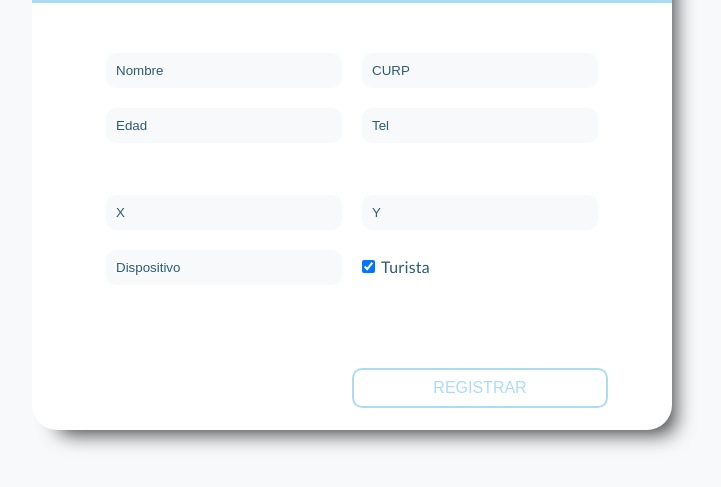
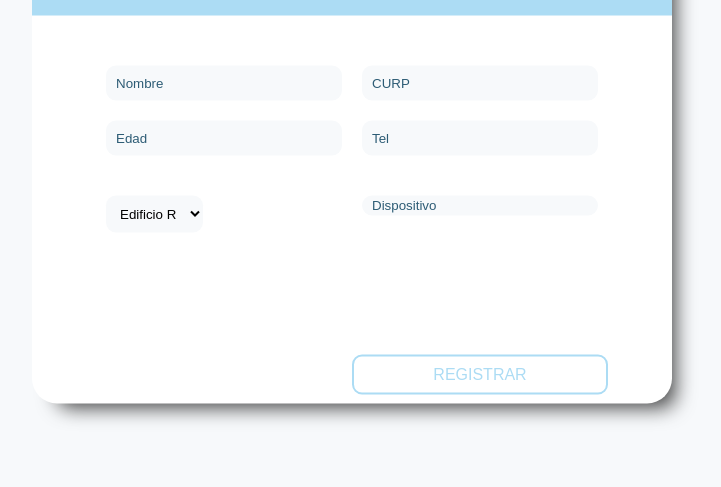
Before and after one commit to KiviKong/IoT_Puebla, a website built with webpack: page index.html in a window 1280 px wide. Both pictures are taken after a click on the input "REGISTRAR VISITA". Shown: the part 255-742 px from the top of the page, without its empty margins (288-1009 px from the left). Built offline with nearby package versions, Linux system fonts and the light colour scheme.

Commit message:
Adds temporal drop-down list.

```diff
--- a/index.html
+++ b/index.html
@@ -39,10 +39,17 @@
           </div>
           <div class="contaiter-3">
             <div class="info">
-              <input class="item-1" type="text" id="x" placeholder="X">
-              <input class="item-2" type="text" id="y" placeholder="Y">
-              <input class="item-3" type="text" id="device" placeholder="Dispositivo">
-              <div class="item-4"><input type="checkbox" name="turist" id="turist" checked value="yes"> Turista <br></div>
+              <!-- <input class="item-1" type="text" id="x" placeholder="X">
+              <input class="item-2" type="text" id="y" placeholder="Y"> -->
+              <input class="item-2" type="text" id="device" placeholder="Dispositivo">
+              <div>
+                <select>
+                  <option >Edificio R</option>
+                  <option >Edificio T</option>
+                  <option >Edificio S</option>
+                  <option >Edificio A</option>
+                </select>
+              </div>
             </div>
           </div>
           <div class="container-4" style="padding-bottom: 40px;">
--- a/src/css/form.css
+++ b/src/css/form.css
@@ -122,6 +122,14 @@ html {
     background-color:  #acdcf4;
 }
 
+.info select {
+    padding: 10px;
+    margin: 10px;
+    border-radius: 10px;
+    border-style: none;
+    background-color: #f7f9fb;
+}
+
 ::placeholder { /* Chrome, Firefox, Opera, Safari 10.1+ */
     color: #2d5c75;
     opacity: 1; /* Firefox */
```
